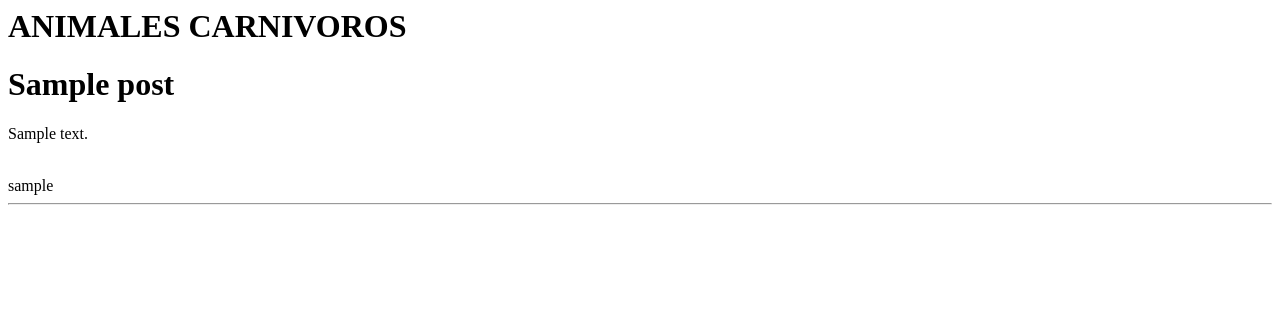
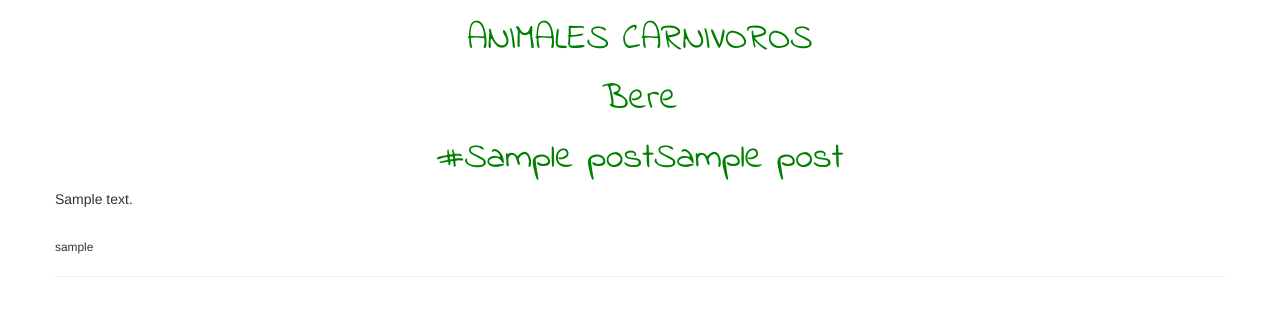
Before and after one commit to berenicevilla/my-first-blog, a Django app: page / in a window 1280 px wide. Shown: the top 316 px of the page. Run offline with Django 3.2, Linux system fonts and the light colour scheme; tables that the repository leaves empty hold one stand-in row (values such as "Sample post"); some libraries are stand-ins or nearby versions.

Commit message:
Se agrego una nueva vista

```diff
--- /dev/null
+++ b/blog/static/css/blog.css
@@ -0,0 +1,6 @@
+h1{
+    color:green;
+    text-align: center;
+    font-family: 'Indie Flower';
+
+}
--- /dev/null
+++ b/blog/templates/blog/base.html
@@ -0,0 +1,56 @@
+{% load staticfiles %}
+
+<html>
+
+<head>
+	<title>Ramoncito Delgado</title>
+    <link rel="stylesheet" href="//maxcdn.bootstrapcdn.com/bootstrap/3.2.0/css/bootstrap.min.css">
+    <link rel="stylesheet" href="//maxcdn.bootstrapcdn.com/bootstrap/3.2.0/css/bootstrap-theme.min.css">
+    <link rel="stylesheet" href="{% static 'css/blog.css' %}">
+    <link href='https://fonts.googleapis.com/css?family=Indie+Flower' rel='stylesheet' type='text/css'>
+
+</head>
+
+<body>
+<div class="container">
+    <div class="row">
+	    <h1>ANIMALES CARNIVOROS</h1>
+	    <a href="djangogirls.com"></a>
+	    <div>
+
+        <h1>{{ name }}</h1>
+        <div class="cold-md-8">
+            {% block content %}
+            {% endblock %}
+       </div>
+        </div>
+    </div>
+</div>
+
+{#        Este es el primer post <br>#}
+
+{#        <h1 style="color: #cc1111">{{ primer_post.title }}</h1>#}
+{#        <p>{{ primer_post.text }}</p>#}
+
+
+
+    </div>
+	<br>
+    <br>
+{#	<img  src="http://www.infoanimales.com/wp-content/uploads/2011/12/tortuga-terrestre-1.jpg" alt:"Delfines">#}
+{#	<br>#}
+{#	#}
+{#	<h2>ANIMALES ACUATICOS</h2>#}
+{#	<p>Cabe destacar que cuando hablamos de carnívoros, hablamos de organismos que lo son, debido a que no son solamente animales sino también pueden ser plantas, e incluso existen hongos carnívoros.#}
+{##}
+{#    Ahora bien, existen los llamados carnívoros obligados, que son aquellos que forman su dieta exclusivamente de carne, debido a que su organismo no está fisiológicamente preparado para poder digerir otro tipo de alimentos. Existen algunos que pueden llegar a consumir algún derivado de productos animales como la miel, pero pueden tranquilamente subsistir sin ella, no así sin la carne.#}
+{##}
+{#    Se denomina Hipecarnivoro a aquellos que consumen un 70 % o más de carne y se llama Hipocarnivoro a aquellos que consumen un 30%  o menos de carne.#}
+{##}
+{#    </p>#}
+{#    <br>#}
+{#	<img src="http://www.infoanimales.com/wp-content/uploads/2012/01/delfin2.jpg" alt:"Tortuga">#}
+
+</body>
+
+</html>
--- a/blog/templates/blog/post_list.html
+++ b/blog/templates/blog/post_list.html
@@ -1,47 +1,13 @@
-<html>
+{% extends 'blog/base.html' %}
 
-<head>
-	<title>Ramoncito Delgado</title>
-</head>
 
-<body>
-	<h1>ANIMALES CARNIVOROS</h1>
-	<a href="djangogirls.com"></a>
-	<div>
-
+{% block content %}
     {% for post in posts %}
-            <h1>{{ post.title }}</h1>
+        <h1>{% url 'blog.views.post_detail' pk=post.pk %}{{ post.title }}{{ post.title }}</h1>
         <p>{{ post.text }}</p>
         <br>
-            <span style="text-align: right">{{ post.author }}</span>
+        <span style="text-align: right" class="small">{{ post.author }}</span>
         <br>
         <hr>
     {% endfor %}
-
-{#        Este es el primer post <br>#}
-
-{#        <h1 style="color: #cc1111">{{ primer_post.title }}</h1>#}
-{#        <p>{{ primer_post.text }}</p>#}
-
-
-
-    </div>
-	<br>
-    <br>
-{#	<img  src="http://www.infoanimales.com/wp-content/uploads/2011/12/tortuga-terrestre-1.jpg" alt:"Delfines">#}
-{#	<br>#}
-{#	#}
-{#	<h2>ANIMALES ACUATICOS</h2>#}
-{#	<p>Cabe destacar que cuando hablamos de carnívoros, hablamos de organismos que lo son, debido a que no son solamente animales sino también pueden ser plantas, e incluso existen hongos carnívoros.#}
-{##}
-{#    Ahora bien, existen los llamados carnívoros obligados, que son aquellos que forman su dieta exclusivamente de carne, debido a que su organismo no está fisiológicamente preparado para poder digerir otro tipo de alimentos. Existen algunos que pueden llegar a consumir algún derivado de productos animales como la miel, pero pueden tranquilamente subsistir sin ella, no así sin la carne.#}
-{##}
-{#    Se denomina Hipecarnivoro a aquellos que consumen un 70 % o más de carne y se llama Hipocarnivoro a aquellos que consumen un 30%  o menos de carne.#}
-{##}
-{#    </p>#}
-{#    <br>#}
-{#	<img src="http://www.infoanimales.com/wp-content/uploads/2012/01/delfin2.jpg" alt:"Tortuga">#}
-
-</body>
-
-</html>
+{% endblock content %}
--- a/blog/urls.py
+++ b/blog/urls.py
@@ -3,4 +3,5 @@
 
 urlpatterns = [
     url(r'^$', views.post_list),
+    url(r'^post/(?P<pk>[0-9]+)/$', views.post_detail),
 ]
--- a/blog/views.py
+++ b/blog/views.py
@@ -1,11 +1,17 @@
-from django.shortcuts import render_to_response
+from django.shortcuts import render_to_response, render
 from django.utils import timezone
 from .models import Post
+from django.shortcuts import render, get_object_or_404
 
 # Create your views here.
 
 def post_list(request):
     # posts = Post.objects.filter(published_date__lte=timezone.now()).order_by('published_date')
     posts = Post.objects.all()
-    context = { 'posts': posts }
+    context = { 'posts': posts, 'name': 'Bere' }
     return render_to_response('blog/post_list.html', context)
+    # return render_to_response('blog/post_list.html')
+
+def post_detail(request, pk):
+    post = get_object_or_404(Post, pk=pk)
+    return render(request, 'blog/post_detail.html', {'post': post})
```
Also changed, not shown: blog/templates/blog/post_detail.html (added, +13 -0 lines). Lines whose indentation alone changed are shown as unchanged.
